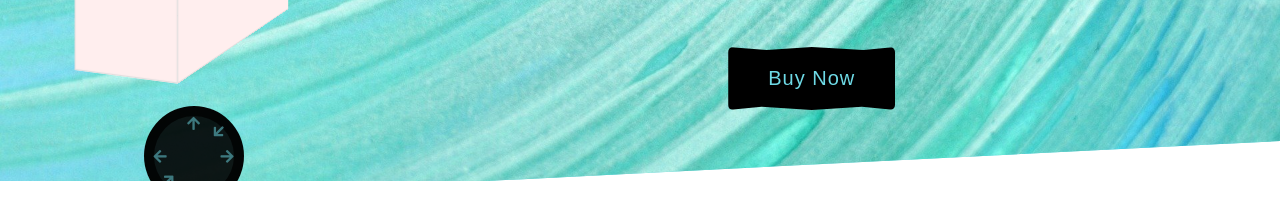
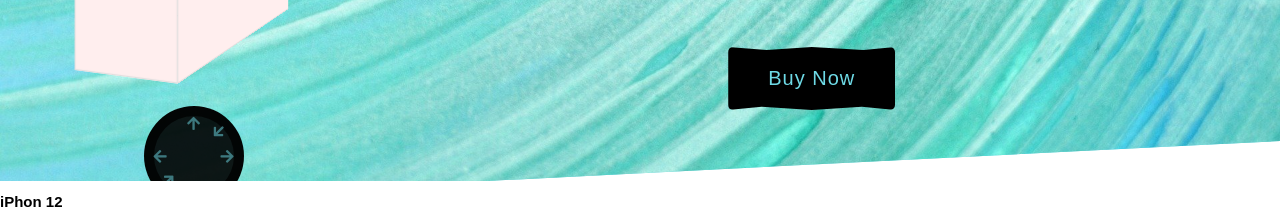
Before and after one commit to RuslanPanasuk/Apple_eCommerce, a plain HTML site: page index.html in a window 1280 px wide. Shown: the part 619-842 px from the top of the page. Drawn offline with Linux system fonts and the light colour scheme.

Commit message:
feat: section 2 started

```diff
--- a/index.html
+++ b/index.html
@@ -62,6 +62,11 @@
 
             <div class="slideshow"></div>
         </section>
+        <section class="section-2">
+            <h1 class="section-2-heading">iPhon 12
+            </h1>
+
+        </section>
 
 
     </div>
```
Also changed, not shown: info/Clip-path.txt (added), 1 other file.
